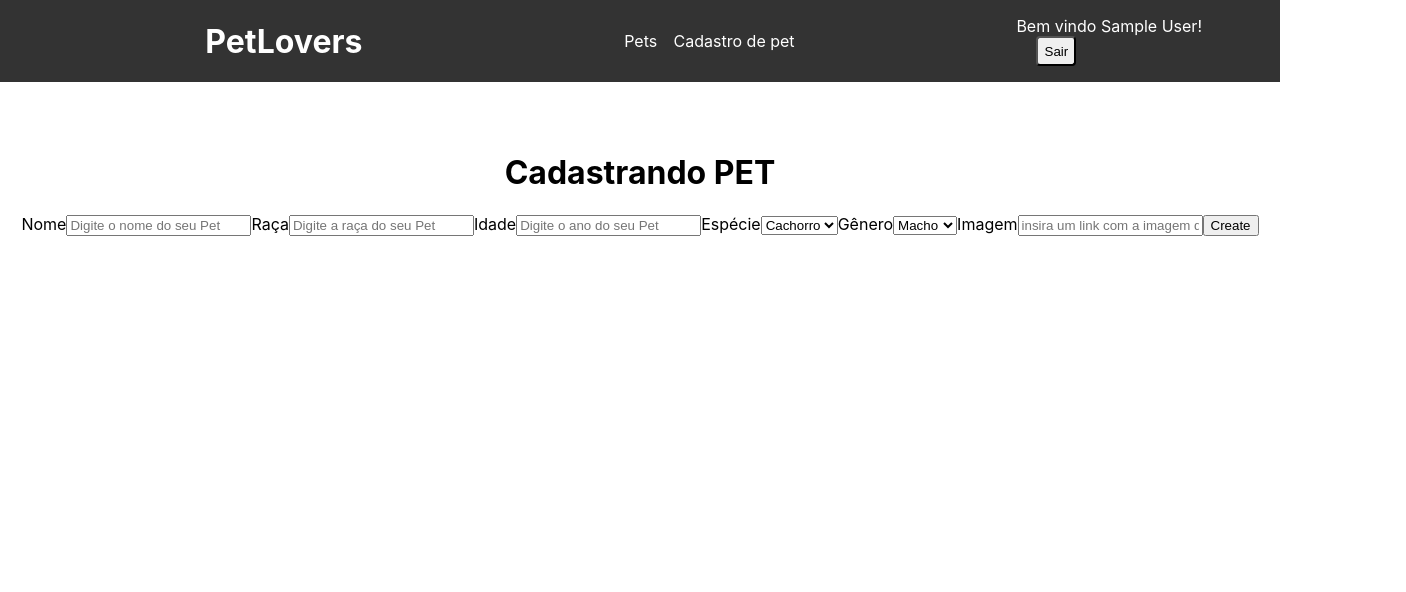
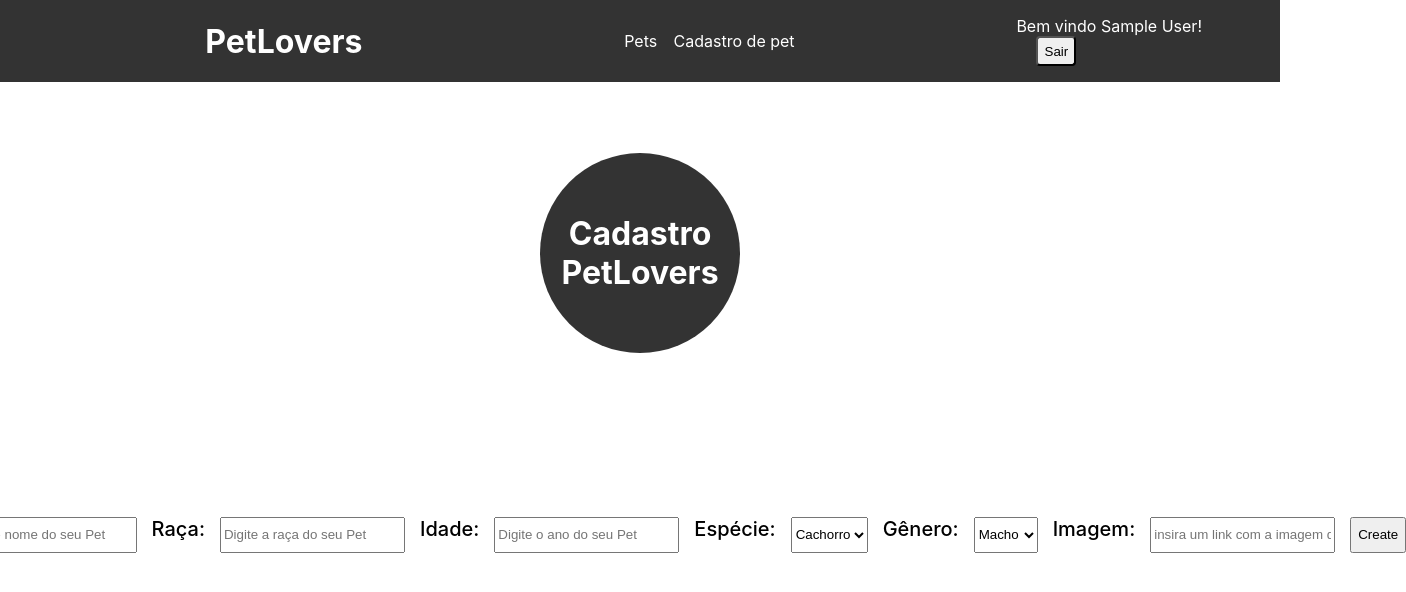
Before and after one commit to rfcosta85/petsProject, a React (Create React App) app in the folder pets/: page /create in a window 1280 px wide. Shown: the top 592 px of the page, 1406 px wide, since content can reach past the window. Built offline with nearby package versions, Linux system fonts and the light colour scheme; no server answers; sample sign-in values are in the browser's storage.

Commit message:
adjusted styles

```diff
--- a/pets/src/routes/petForm/Petform.js
+++ b/pets/src/routes/petForm/Petform.js
@@ -25,39 +25,39 @@ function Petform() {
   return (
     <main className="c-main__container">
       <div className="c-main__container--title">
-        <h1>Cadastrando PET</h1>
+        <h1 className="title">Cadastro PetLovers</h1>
       </div>
       <div className="c-main__div-form">
         <form onSubmit={handleSubmitForm} className="c-main__div-form--form">
-          <label htmlFor="name">Nome</label>
+          <label htmlFor="name">Nome:</label>
           <input
             type="text"
             name="name"
             placeholder="Digite o nome do seu Pet"
           />
-          <label htmlFor="breed">Raça</label>
+          <label htmlFor="breed">Raça:</label>
           <input
             type="text"
             name="breed"
             placeholder="Digite a raça do seu Pet"
           />
-          <label htmlFor="age">Idade</label>
+          <label htmlFor="age">Idade:</label>
           <input
             type="number"
             name="age"
             placeholder="Digite o ano do seu Pet"
           />
-          <label htmlFor="species">Espécie</label>
+          <label htmlFor="species">Espécie:</label>
           <select name="species">
             <option value="cachorro">Cachorro</option>
             <option value="gato">Gato</option>
           </select>
-          <label htmlFor="gender">Gênero</label>
+          <label htmlFor="gender">Gênero:</label>
           <select name="gender">
             <option value="macho">Macho</option>
             <option value="femea">Fêmea</option>
           </select>
-          <label htmlFor="image">Imagem</label>
+          <label htmlFor="image">Imagem:</label>
           <input
             type="url"
             name="image"
--- a/pets/src/routes/petForm/petform.scss
+++ b/pets/src/routes/petForm/petform.scss
@@ -7,4 +7,38 @@
   margin-top: 50px;
 
   width: 100%;
+
+  .title {
+    display: flex;
+    flex-direction: column;
+    justify-content: center;
+    align-items: center;
+    background-color: #131313dc;
+    color: white;
+    width: 180px;
+    height: 180px;
+    border-radius: 50%;
+    text-align: center;
+    padding: 10px;
+  }
+
+  .c-main__div-form {
+    display: flex;
+    flex-direction: column;
+    justify-content: center;
+    height: 40vh;
+    &--form {
+      display: flex;
+      gap: 15px;
+    }
+  }
 }
+
+label {
+  font-size: 20px;
+  font-weight: 500;
+}
+
+input {
+  height: 30px;
+}
```
